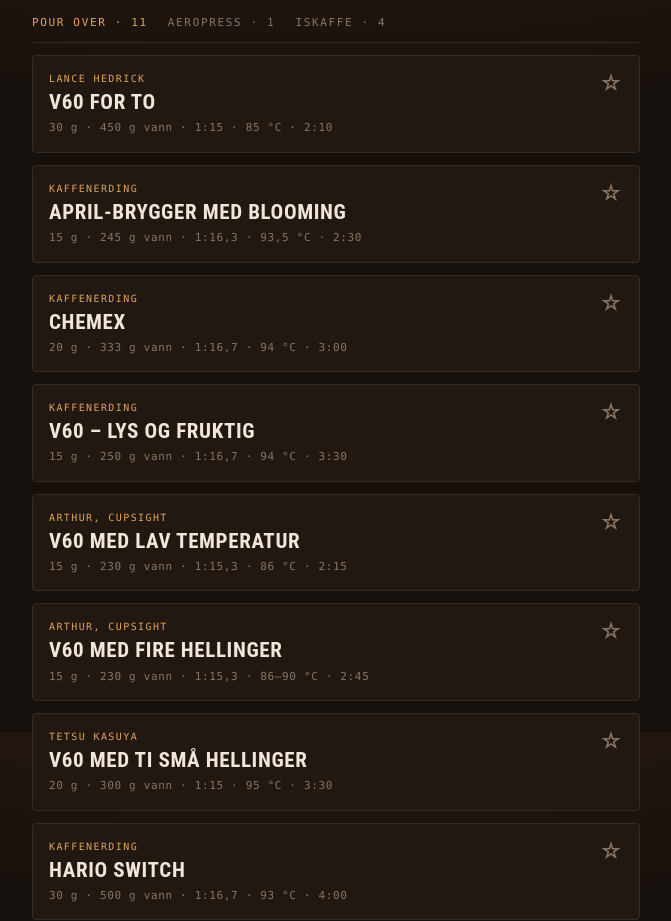
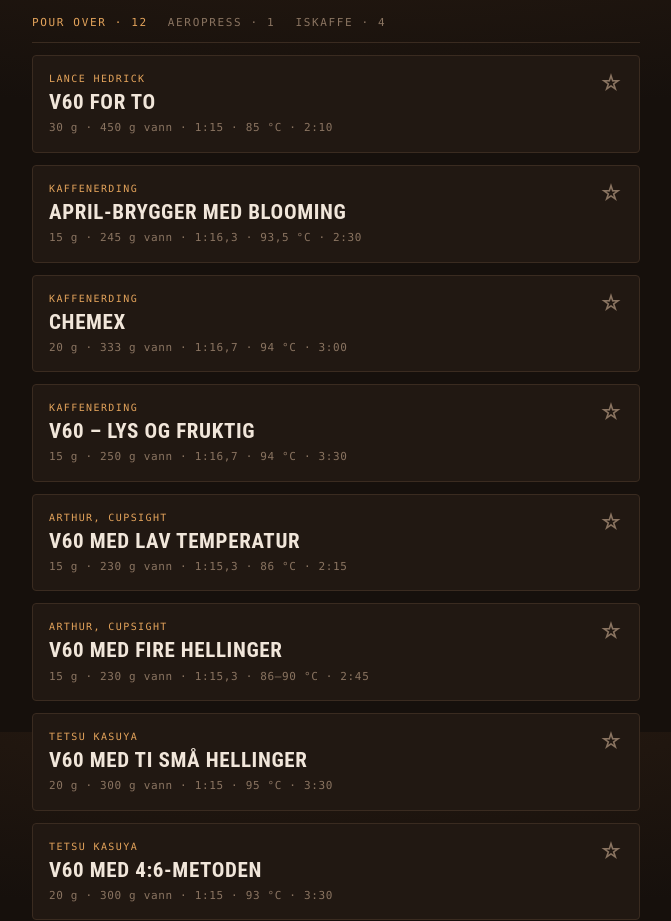
Before and after one commit to rob83dh/Oppskrifter, a plain HTML site: page kaffe.html in a window 1280 px wide. Shown: the part 68-989 px from the top of the page, without its empty margins (304-975 px from the left). Drawn offline with Linux system fonts and the light colour scheme.

Commit message:
Kaffe: V60 med 4:6-metoden (Tetsu Kasuya)
Co-Authored-By: Claude Opus 5.5 <noreply@anthropic.com>

```diff
--- a/kaffe.html
+++ b/kaffe.html
@@ -385,6 +385,37 @@ var OPPSKRIFTER = [
       'Mange små hellinger gjennom grov kaffe skal gi fylde, silkemyk munnfølelse og sødme, mens syrligheten havner i bakgrunnen. Grov kvern holder bitterheten nede.',
       'Alt er lest av skjermteksten: blooming 30 g, deretter +30 g hvert 15. sekund fra 0:30 til 300 g ved 2:30, og gjennomrent innen 3:30. Temperaturen (ca. 95 °C) står i teksten under videoen.',
       'Kaffen i videoen: Venkids Valley Yellow Honey fra El Bueno, middels lys – jasmin og karamell.'
+    ]
+  },
+  {
+    id: 'kasuya-4-6',
+    metode: 'pourover',
+    navn: 'V60 med 4:6-metoden',
+    fra: 'Tetsu Kasuya',
+    kort: 'Vinneroppskriften fra Brewers Cup 2016: fem hellinger à 60 g',
+    kilde: 'Instagram-reel «Fix My Brew» ep. 19 (17. okt. 2026, 2 897 likes)',
+    lenke: 'https://www.instagram.com/reel/DemWx0lC3Tv/',
+    kaffe: 20, vann: 300, temp: '93 °C',
+    kvern: '<b>Middels grov.</b> 1Zpresso K-Ultra 8 (ca. 31 klikk på Comandante C40). Fellow Opus: <b>ca. 6</b> (omregnet via C40).',
+    utstyr: ['Hario V60 med papirfilter', 'Karaffe', 'Vekt med tidtaker', 'Svanehalskanne'],
+    forbered: [
+      'Varm vannet til <b>93 °C</b>.',
+      'Skyll filteret og varm karaffen. Tøm.',
+      'Mal <b>{k} g</b> kaffe, ha den i filteret og nullstill vekta.'
+    ],
+    steg: [
+      {t: 0,   til: 60,  tekst: 'Blooming', hvordan: 'Fukt all kaffen og vent til 0:45.'},
+      {t: 45,  til: 120, tekst: '2. helling', hvordan: 'Vent til 1:30. De to første hellingene (40 %) avgjør sødme og syrlighet.'},
+      {t: 90,  til: 180, tekst: '3. helling', hvordan: 'De tre siste hellingene (60 %) bygger fylde.'},
+      {t: 130, til: 240, tekst: '4. helling', hvordan: 'Samme mengde.'},
+      {t: 160, til: 300, tekst: '5. helling', hvordan: 'Siste helling. Så la det renne.'},
+      {t: 210, slutt: true, tekst: 'Gjennomrent', hvordan: 'Ta av trakten og server.'}
+    ],
+    notat: [
+      '4:6-prinsippet: de første 40 % av vannet styrer balansen mellom sødme og syrlighet, de siste 60 % styrer styrken. Flere små hellinger i siste del gir sterkere kopp, færre gir lettere.',
+      '<span class="flagg">Merk:</span> i talen sier han siste helling ved 2:30 og 92 °C, men skjermteksten retter til 2:40 og viser 93 °C. Skjermteksten er fulgt.',
+      'Resultat i videoen: veldig søt, middels fylde og ingen bitterhet. Syrligheten kom tydeligere fram da kaffen kjølte seg.',
+      'Kaffen i videoen: Guji, Etiopia (natural) fra Hoop Coffee.'
     ]
   },
   {
```
